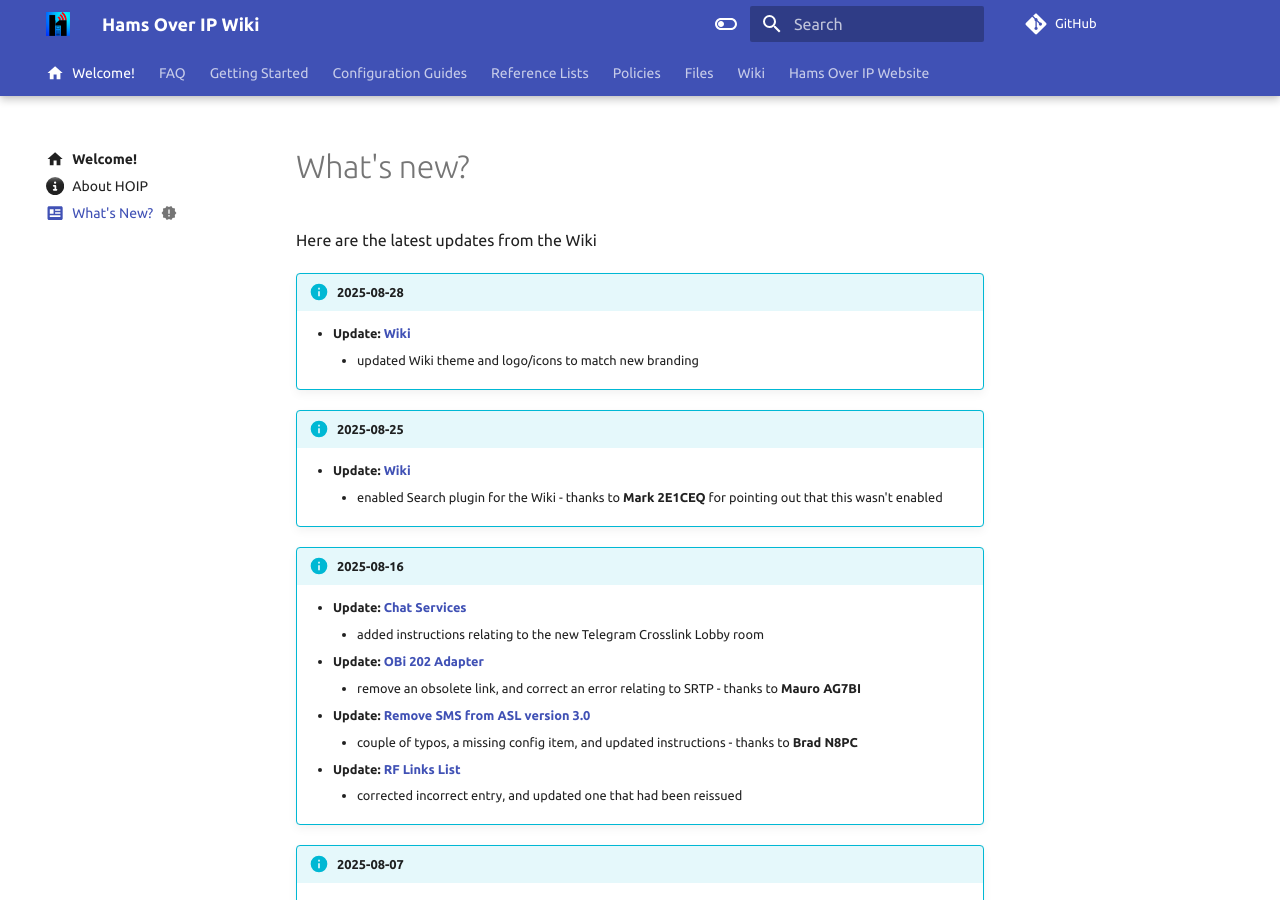
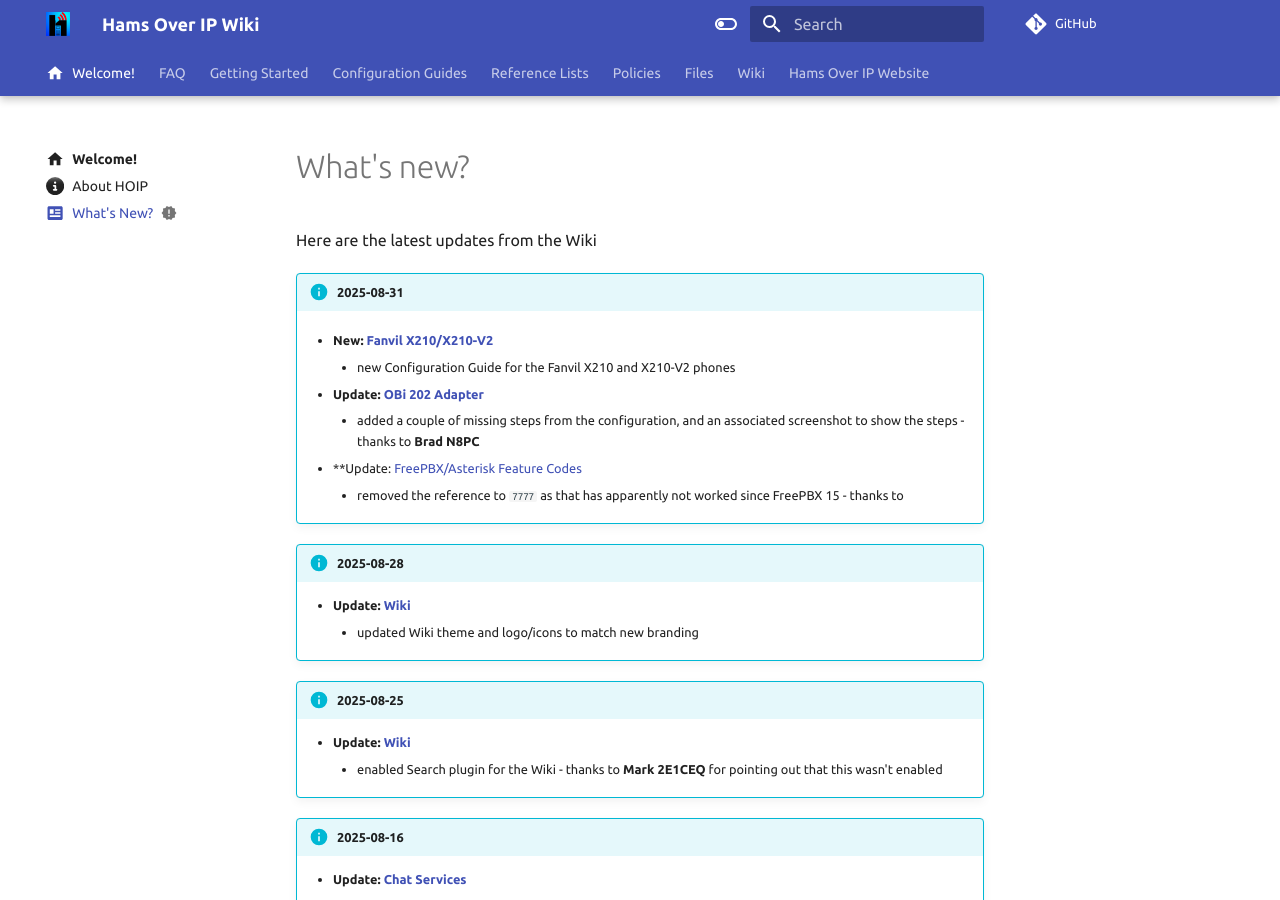
Before and after one commit to hamsoverip/wiki, an MkDocs documentation site: the page built from docs/whats-new.md, in a window 1280 px wide and 900 px high. Built offline with MkDocs 1.6.1 and Material for MkDocs 9.7.7, drawn with Linux system fonts in a browser that asks for light colours; comment, search, counter and statistics services are not loaded.

Commit message:
Update: navigational changes

```diff
--- a/docs/whats-new.md
+++ b/docs/whats-new.md
@@ -6,6 +6,17 @@
 # What's new?
 
 Here are the latest updates from the Wiki
+
+!!! info "2025-08-31"
+
+    * **New: [Fanvil X210/X210-V2](./guides/endpoints/hardphones/fanvil-x210.md)**
+        - new Configuration Guide for the Fanvil X210 and X210-V2 phones
+
+    * **Update: [OBi 202 Adapter](./guides/endpoints/hardphones/obi-202.md)**
+        - added a couple of missing steps from the configuration, and an associated screenshot to show the steps - thanks to **Brad N8PC**
+
+    * **Update: [FreePBX/Asterisk Feature Codes](./guides/features/pbx-feature-codes.md)
+        - removed the reference to `7777` as that has apparently not worked since FreePBX 15 - thanks to
 
 !!! info "2025-08-28"
 
--- a/mkdocs.yml
+++ b/mkdocs.yml
@@ -102,8 +102,10 @@
           - SPA 508G: guides/endpoints/hardphones/cisco-508g.md
           - SPA 512G: guides/endpoints/hardphones/cisco-512g.md
           - SPA 525g: guides/endpoints/hardphones/cisco-525g.md
-          - 8000 Series: guides/endpoints/hardphones/cisco-88xx.md
+          - 8800 Series: guides/endpoints/hardphones/cisco-88xx.md
           - Linksys SPA 942: guides/endpoints/hardphones/cisco-linksys-spa942.md
+        - Fanvil:
+          - X210/X210-V2: guides/endpoints/hardphones/fanvil-x210.md
         - Grandstream:
           - GXP16xx Series: guides/endpoints/hardphones/grandstream-gxp16xx.md
           - GXP21xx Series: guides/endpoints/hardphones/grandstream-gxp21xx.md
```
